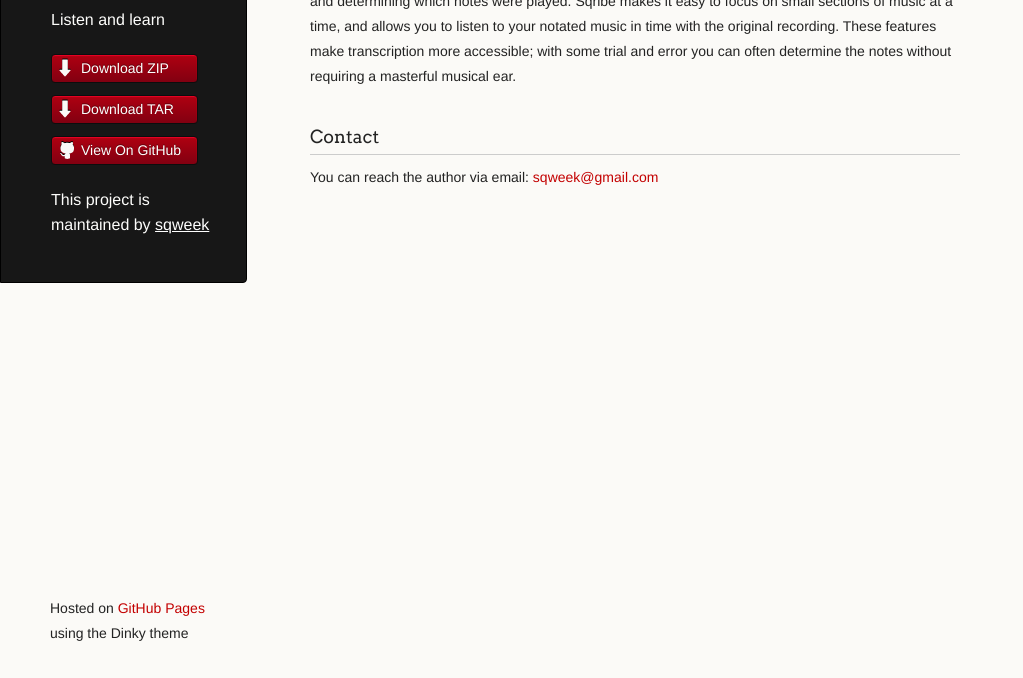
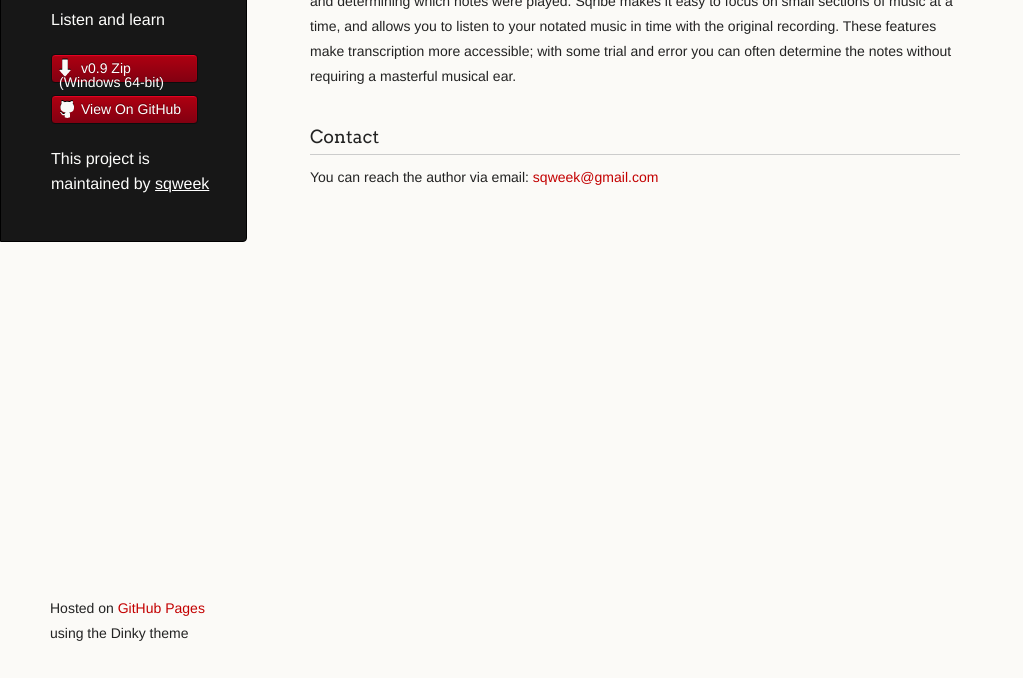
Before and after one commit to sqweek/sqribe, a plain HTML site: page index.html in a window 1280 px wide. Shown: the part 122-800 px from the top of the page, without its empty margins (0-1023 px from the left). Drawn offline with Linux system fonts and the light colour scheme.

Commit message:
Update index.html

```diff
--- a/index.html
+++ b/index.html
@@ -20,8 +20,7 @@
         <p class="header">Listen and learn</p>
 
         <ul>
-          <li class="download"><a class="buttons" href="https://github.com/sqweek/sqribe/zipball/master">Download ZIP</a></li>
-          <li class="download"><a class="buttons" href="https://github.com/sqweek/sqribe/tarball/master">Download TAR</a></li>
+          <li class="download"><a class="buttons" href="https://github.com/sqweek/sqribe/releases/download/sqribe-0.9/sqribe-0.9.zip">v0.9 Zip (Windows 64-bit)</a></li>
           <li><a class="buttons github" href="https://github.com/sqweek/sqribe">View On GitHub</a></li>
         </ul>
 
```
